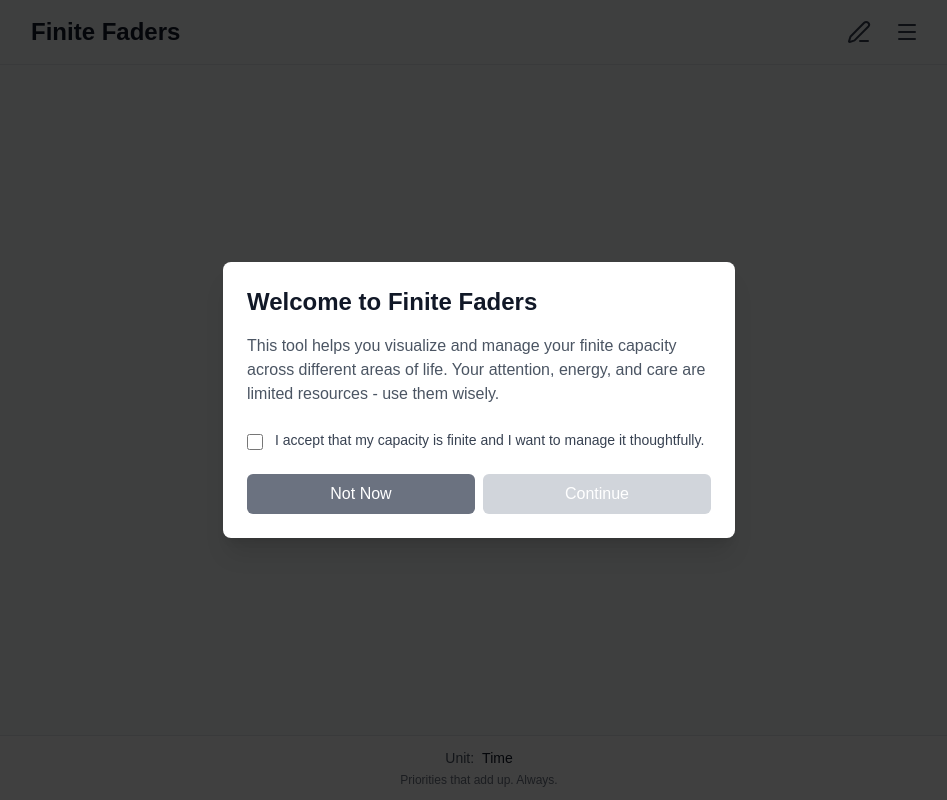
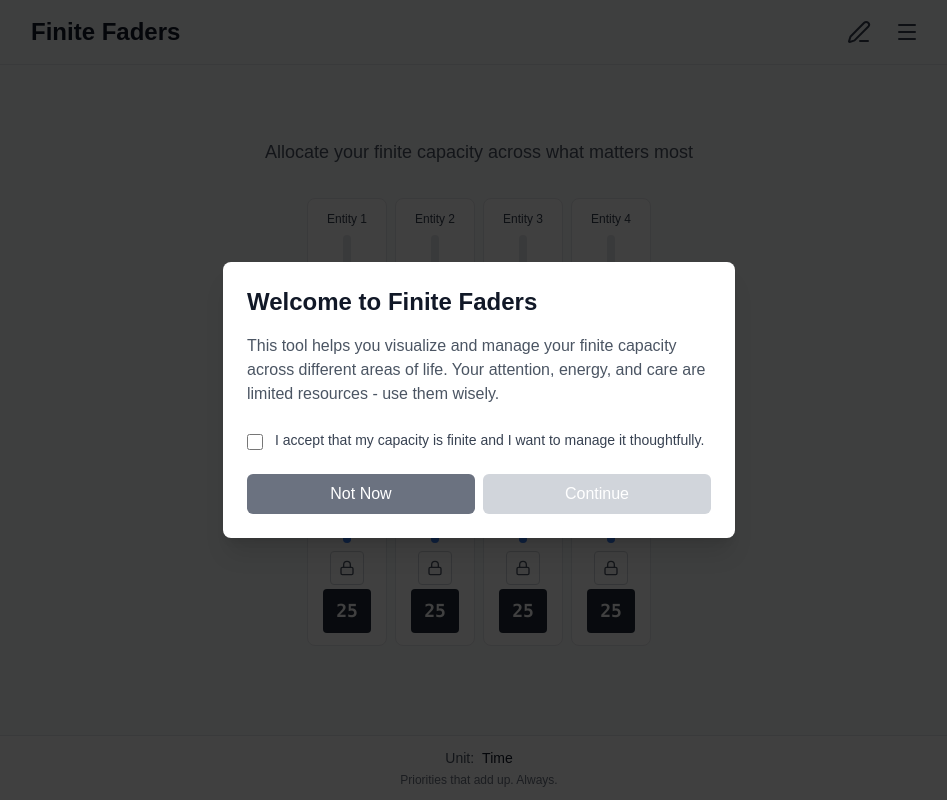
Before and after one commit to dJPoida/finite-faders, a React (Vite) app: page / in a window 1280 px wide. Shown: the whole page, without its empty margins (161-1108 px from the left). Built offline with nearby package versions, Linux system fonts and the light colour scheme.

Commit message:
Fixed issue with vertical fader height

```diff
--- a/src/App.tsx
+++ b/src/App.tsx
@@ -38,7 +38,7 @@ export default function App() {
           </div>
 
           <ClientOnlyStore>
-            <FaderBank ref={faderBankRef} className="w-full h-[60vh] max-h-[60vh]" />
+            <FaderBank ref={faderBankRef} className="w-full" style={{ height: 'calc(var(--vh, 1vh) * 60)' }} />
           </ClientOnlyStore>
         </div>
       </main>
--- a/src/components/FaderBank.tsx
+++ b/src/components/FaderBank.tsx
@@ -6,15 +6,16 @@ import Fader from "./Fader"
 
 interface FaderBankProps {
   className?: string
+  style?: React.CSSProperties
 }
 
-const FaderBank = forwardRef<HTMLDivElement, FaderBankProps>(({ className = "" }, ref) => {
+const FaderBank = forwardRef<HTMLDivElement, FaderBankProps>(({ className = "", style }, ref) => {
   const { values, locks, editMode, toggleLock, addEntity, removeEntity } = useSimpleStore()
 
   const faderLabels = values.map((_, i) => `Entity ${i + 1}`)
 
   return (
-    <div ref={ref} className={`w-full h-full flex flex-col ${className}`}>
+    <div ref={ref} className={`w-full h-full flex flex-col ${className}`} style={style}>
       <div className="flex-1 flex flex-row gap-1 sm:gap-2 p-2 sm:p-4 overflow-x-auto items-stretch justify-center min-h-0">
         {values.map((value, index) => (
           <div key={index} className="relative group flex-shrink-0 h-full">
```
